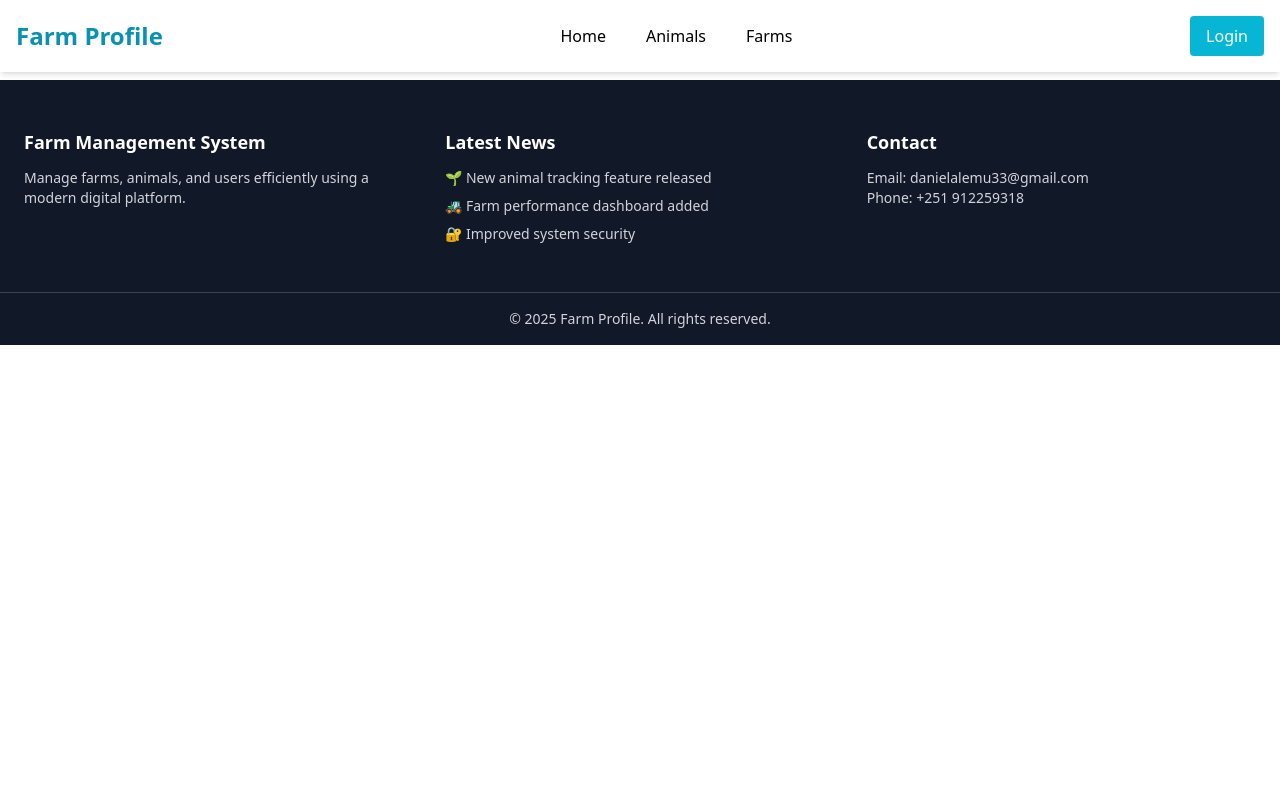
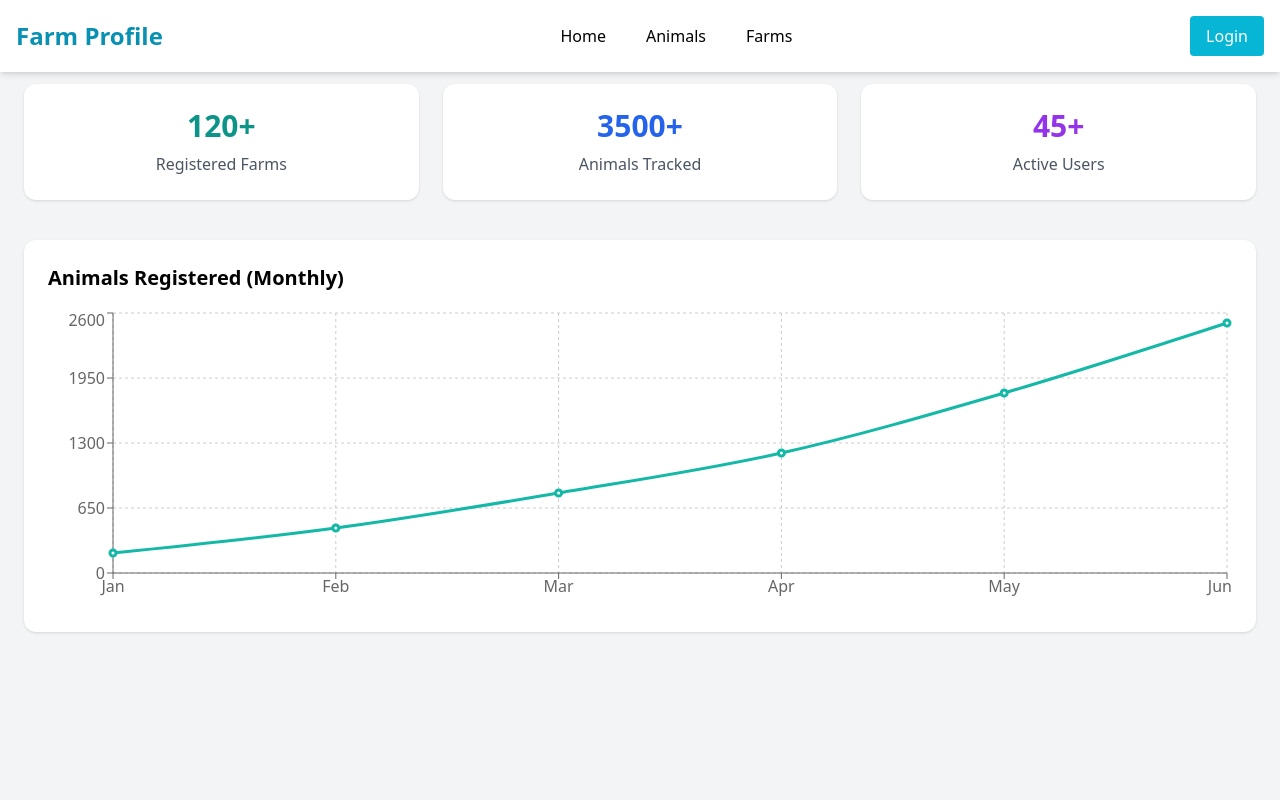
Before and after one commit to dany977/final_aau_frontends, a React (Vite) app: page /admin in a window 1280 px wide. Shown: the top 800 px of the page. Built offline with nearby package versions, Linux system fonts and the light colour scheme.

Commit message:
Add footer with news and copyright

```diff
--- a/package.json
+++ b/package.json
@@ -16,7 +16,8 @@
     "react-countup": "^6.5.3",
     "react-dom": "^18.2.0",
     "react-icons": "^5.5.0",
-    "react-router-dom": "^6.14.1"
+    "react-router-dom": "^6.14.1",
+    "recharts": "^3.5.1"
   },
   "devDependencies": {
     "@tailwindcss/postcss": "^4.1.17",
--- a/src/App.jsx
+++ b/src/App.jsx
@@ -8,9 +8,14 @@
 import Farms from "./pages/Farms";
 import Animals from "./pages/Animals";
 import Login from "./pages/Login";
+import AdminDashboard from "./pages/AdminDashboard";
+
+
+
 
 export default function App() {
   return (
+
     <Router>
       {/* ✅ HEADER / NAVIGATION */}
       <Navbar />
@@ -21,6 +26,7 @@
         <Route path="/farms" element={<Farms />} />
         <Route path="/animals" element={<Animals />} />
         <Route path="/login" element={<Login />} />
+        <Route path="/admin" element={<AdminDashboard />} />
       </Routes>
 
       {/* ✅ FOOTER */}
--- /dev/null
+++ b/src/components/AnimalsChart.jsx
@@ -0,0 +1,38 @@
+import React from "react";
+import {
+  LineChart,
+  Line,
+  XAxis,
+  YAxis,
+  Tooltip,
+  ResponsiveContainer,
+  CartesianGrid
+} from "recharts";
+
+const data = [
+  { month: "Jan", animals: 200 },
+  { month: "Feb", animals: 450 },
+  { month: "Mar", animals: 800 },
+  { month: "Apr", animals: 1200 },
+  { month: "May", animals: 1800 },
+  { month: "Jun", animals: 2500 },
+];
+
+export default function AnimalsChart() {
+  return (
+    <ResponsiveContainer width="100%" height={300}>
+      <LineChart data={data}>
+        <CartesianGrid strokeDasharray="3 3" />
+        <XAxis dataKey="month" />
+        <YAxis />
+        <Tooltip />
+        <Line
+          type="monotone"
+          dataKey="animals"
+          stroke="#14b8a6"
+          strokeWidth={3}
+        />
+      </LineChart>
+    </ResponsiveContainer>
+  );
+}
--- /dev/null
+++ b/src/components/StatsCards.jsx
@@ -0,0 +1,53 @@
+import React, { useEffect, useState } from "react";
+import api from "../services/api";
+
+export default function StatsCards() {
+  const [stats, setStats] = useState({
+    farms: 0,
+    animals: 0,
+    users: 0,
+  });
+
+  useEffect(() => {
+    // TEMP MOCK (replace with backend later)
+    setStats({
+      farms: 120,
+      animals: 3500,
+      users: 45,
+    });
+
+    // REAL API (enable later)
+    /*
+    api.get("/dashboard/stats").then(res => {
+      setStats(res.data);
+    });
+    */
+  }, []);
+
+  return (
+    <div className="grid grid-cols-1 md:grid-cols-3 gap-6">
+
+      <div className="bg-white p-6 rounded-xl shadow text-center">
+        <h2 className="text-3xl font-bold text-teal-600">
+          {stats.farms}+
+        </h2>
+        <p className="text-gray-600 mt-2">Registered Farms</p>
+      </div>
+
+      <div className="bg-white p-6 rounded-xl shadow text-center">
+        <h2 className="text-3xl font-bold text-blue-600">
+          {stats.animals}+
+        </h2>
+        <p className="text-gray-600 mt-2">Animals Tracked</p>
+      </div>
+
+      <div className="bg-white p-6 rounded-xl shadow text-center">
+        <h2 className="text-3xl font-bold text-purple-600">
+          {stats.users}+
+        </h2>
+        <p className="text-gray-600 mt-2">Active Users</p>
+      </div>
+
+    </div>
+  );
+}
--- /dev/null
+++ b/src/pages/AdminDashboard.jsx
@@ -0,0 +1,23 @@
+import React from "react";
+import { motion } from "framer-motion";
+import StatsCards from "../components/StatsCards";
+import AnimalsChart from "../components/AnimalsChart";
+
+export default function AdminDashboard() {
+  return (
+    <div className="min-h-screen bg-gray-100 p-6">
+      <h1 className="text-3xl font-bold mb-6">Admin Dashboard</h1>
+
+      {/* Stats */}
+      <StatsCards />
+
+      {/* Charts */}
+      <div className="mt-10 bg-white p-6 rounded-xl shadow">
+        <h2 className="text-xl font-semibold mb-4">
+          Animals Registered (Monthly)
+        </h2>
+        <AnimalsChart />
+      </div>
+    </div>
+  );
+}
```
Also changed, not shown: 1 other file (tests, documents, lock files or other folders).
